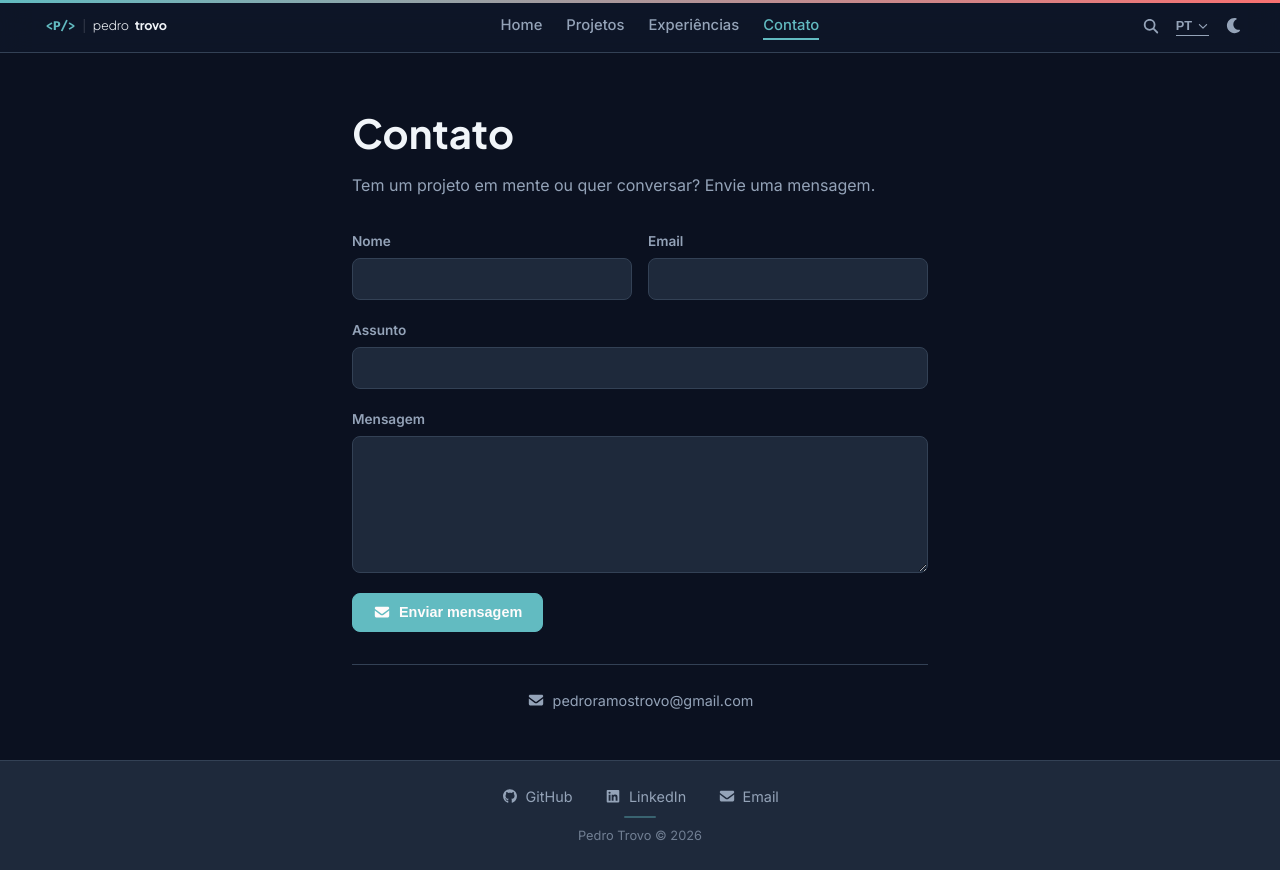
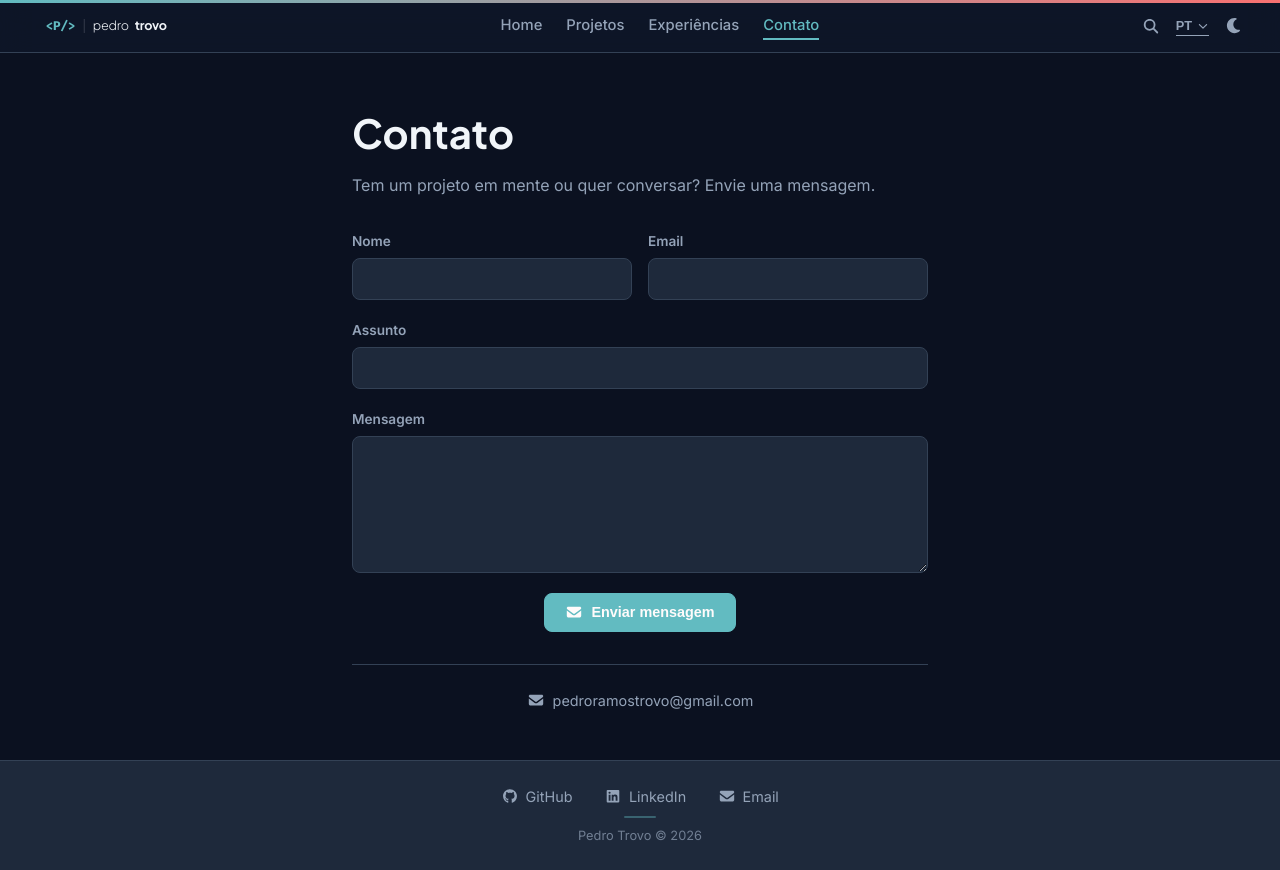
Before and after one commit to pedro-Trovo/Portfolio-pedro-trovo, a React (Vite) app: page /contato in a window 1280 px wide. Built offline with nearby package versions, Linux system fonts and the light colour scheme.

Commit message:
fix: centraliza botao send message no formulario de contato

```diff
--- a/src/styles/components/contact.css
+++ b/src/styles/components/contact.css
@@ -71,7 +71,7 @@
 }
 
 .btn-submit {
-  align-self: flex-start;
+  align-self: center;
   position: relative;
 }
 
```
